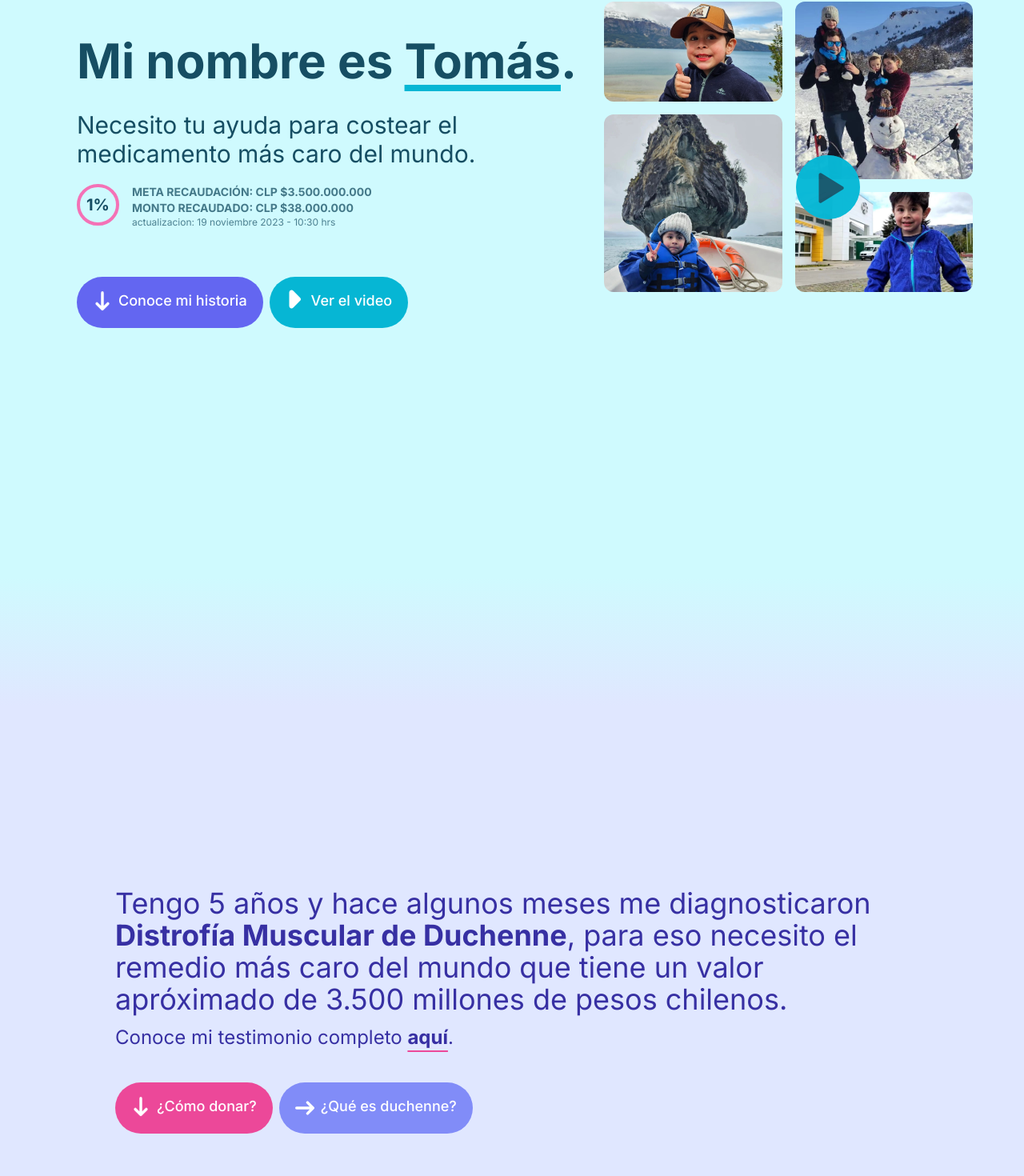
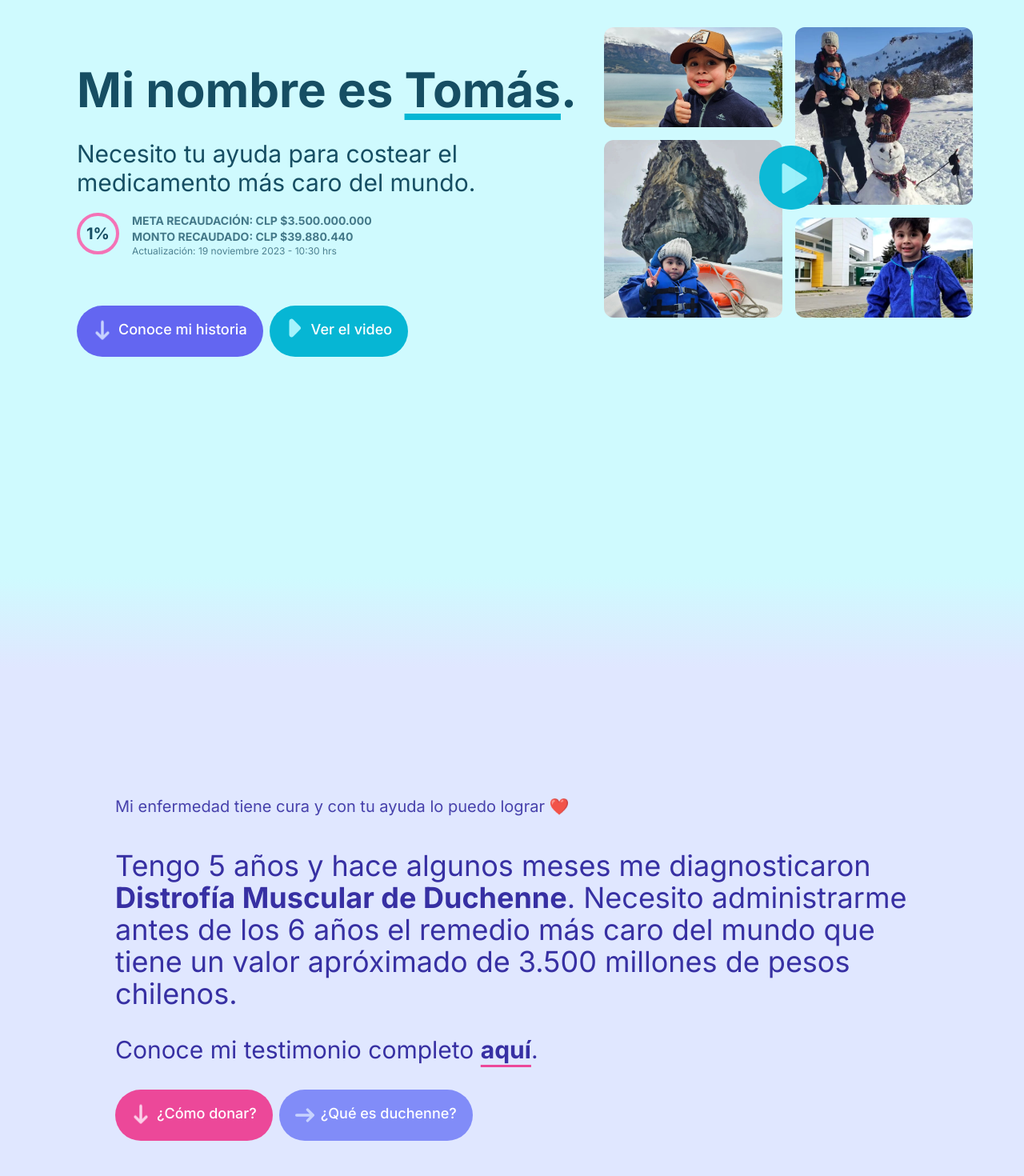
Before and after one commit to dalvaradotey/tomas, a Next.js app: page / in a window 1280 px wide. Shown: the part 154-1624 px from the top of the page at 80% size. Built offline with nearby package versions, Linux system fonts and the light colour scheme.

Commit message:
UPDATE: avances en diseño

```diff
--- a/src/app/layout.tsx
+++ b/src/app/layout.tsx
@@ -6,8 +6,8 @@ import './globals.css'
 const inter = Inter({ subsets: ['latin'] })
 
 export const metadata: Metadata = {
-  title: 'Create Next App',
-  description: 'Generated by create next app',
+  title: 'Tomás contra Duchenne',
+  description: 'Tengo 5 años y me diagnosticaron Distrofía Muscular de Duchenne. Necesito administrarme remedio más caro del mundo de 3.500 millones de pesos chilenos.',
 }
 
 export default function RootLayout({
--- a/src/components/About.tsx
+++ b/src/components/About.tsx
@@ -1,19 +1,23 @@
 export default function About() {
   return (
-    <div className="px-8 md:py-24 md:px-36 h-screen bg-indigo-100 text-indigo-800">
+    <div id="mi-historia" className="px-8 md:py-24 md:px-36 md:h-screen bg-indigo-100 text-indigo-800">
       <div className="rounded-3xl md:flex h-full">
-        <div className="align-middle px-18" style={{ paddingTop: '12%' }}>
-          <p className="text-2xl md:text-4xl mt-3 leading-12">Tengo 5 años y hace algunos meses me diagnosticaron <span className="font-bold">Distrofía Muscular de Duchenne</span>, para eso necesito el remedio más caro del mundo que tiene un valor apróximado de 3.500 millones de pesos chilenos.</p>
-          <p className="text-xl md:text-2xl mt-3">Conoce mi testimonio completo <span className="font-bold underline decoration-pink-500 underline-offset-8 cursor-pointer">aquí</span>.</p>
-          <div className="flex">
-            <button type="button" className="mt-10 flex text-white bg-pink-500 hover:bg-pink-600 focus:outline-none font-medium rounded-full text-sm px-3 py-4 md:px-5 md:py-4  text-center me-2 mb-2 transition duration-700 ease-in-out">
-              <svg className="animate-bounce mt-2 w-4 h-4 md:w-6 md:h-6 text-white" aria-hidden="true" xmlns="http://www.w3.org/2000/svg" fill="none" viewBox="0 0 10 14">
+        <div className="align-middle px-18 pt-16">
+          <h2 className="text-xl text-indigo-800 opacity-90 mb-10">Mi enfermedad tiene cura y con tu ayuda lo puedo lograr ❤️</h2>
+          <p className="text-xl md:text-4xl mt-3 leading-10">Tengo 5 años y hace algunos meses me diagnosticaron <span className="font-bold">Distrofía Muscular de Duchenne</span>. Necesito administrarme antes de los 6 años el remedio más caro del mundo que tiene un valor apróximado de 3.500 millones de pesos chilenos.</p>
+          <p className="text-xl md:text-3xl my-8">Conoce mi testimonio completo <span className="font-bold underline decoration-pink-500 underline-offset-8 cursor-pointer">aquí</span>.</p>
+          <div className="flex mt-4">
+            <a
+              href="#donar"
+              className="flex text-white bg-pink-500 hover:bg-pink-600 focus:outline-none font-medium rounded-full text-sm px-3 py-4 md:px-5 md:py-4  text-center me-2 mb-2 transition duration-700 ease-in-out"
+            >
+              <svg className="animate-bounce mt-2 w-4 h-4 md:w-6 md:h-6 text-pink-200" aria-hidden="true" xmlns="http://www.w3.org/2000/svg" fill="none" viewBox="0 0 10 14">
                 <path stroke="currentColor" strokeLinecap="round" strokeLinejoin="round" strokeWidth="2" d="M5 1v12m0 0 4-4m-4 4L1 9"></path>
               </svg>
               <span className="md:text-lg ml-2">¿Cómo donar?</span>
-            </button>
-            <button type="button" className="mt-10 flex text-white bg-indigo-400 hover:bg-indigo-600 focus:outline-none font-medium rounded-full text-sm px-3 py-4 md:px-5 md:py-4  text-center me-2 mb-2 transition duration-700 ease-in-out">
-              <svg style={{ marginTop: '4px' }} className="w-4 h-4 md:w-6 md:h-6 text-white" aria-hidden="true" xmlns="http://www.w3.org/2000/svg" fill="none" viewBox="0 0 14 10">
+            </a>
+            <button type="button" className="flex text-white bg-indigo-400 hover:bg-indigo-600 focus:outline-none font-medium rounded-full text-sm px-3 py-4 md:px-5 md:py-4  text-center me-2 mb-2 transition duration-700 ease-in-out">
+              <svg style={{ marginTop: '4px' }} className="w-4 h-4 md:w-6 md:h-6 text-indigo-200" aria-hidden="true" xmlns="http://www.w3.org/2000/svg" fill="none" viewBox="0 0 14 10">
                 <path stroke="currentColor" strokeLinecap="round" strokeLinejoin="round" strokeWidth="2" d="M1 5h12m0 0L9 1m4 4L9 9"></path>
               </svg>
               <span className="md:text-lg ml-2">¿Qué es duchenne?</span>
--- /dev/null
+++ b/src/components/CurrentGoal.tsx
@@ -0,0 +1,24 @@
+export default function CurrentGoal() {
+  return (
+    <div className="flex">
+      <div>
+        <div className="rounded-full border-4 border-pink-400 px-1.5 py-1 md:px-2 md:py-2 mr-3 md:mr-4">
+          <span className="md:text-xl font-bold">1%</span>
+        </div>
+      </div>
+      <div className="">
+        <p className="uppercase font-bold text-xs md:text-sm text-cyan-900 opacity-75">
+          <span className="md:block hidden">Meta recaudación: CLP $3.500.000.000</span>
+          <span className="md:hidden block">Meta: CLP $3.500.000.000</span>
+        </p>
+        <p className="uppercase font-bold text-xs md:text-sm text-cyan-900 opacity-75">
+          <span className="md:block hidden">Monto recaudado: CLP $39.880.440</span>
+          <span className="md:hidden block">Recaudado: CLP $39.880.440</span>
+        </p>
+        <p className="text-xs opacity-70 flex">
+          <span className="md:block hidden">Actualización:&nbsp;</span>19 noviembre 2023 - 10:30 hrs
+        </p>
+      </div>
+    </div>
+  )
+}
--- /dev/null
+++ b/src/components/CurrentGoalSection.tsx
@@ -0,0 +1,24 @@
+export default function CurrentGoalSection() {
+  return (
+    <div className="flex">
+      <div>
+        <div className="rounded-full border-4 border-green-400 px-1.5 py-1 md:px-3 md:py-4 mr-3 md:mr-4">
+          <span className="text-xl md:text-4xl font-bold text-green-900">1%</span>
+        </div>
+      </div>
+      <div className="">
+        <p className="font-bold text-md md:text-xl text-green-800">
+          <span className="md:block hidden">Meta recaudación: CLP $3.500.000.000</span>
+          <span className="md:hidden block">Meta: CLP $3.500.000.000</span>
+        </p>
+        <p className="font-bold text-md md:text-xl text-green-800">
+          <span className="md:block hidden">Monto recaudado: CLP $39.880.440</span>
+          <span className="md:hidden block">Recaudado: CLP $39.880.440</span>
+        </p>
+        <p className="text-xs md:text-lg opacity-70 flex">
+          <span className="md:block hidden">Actualización:&nbsp;</span>19 noviembre 2023 - 10:30 hrs
+        </p>
+      </div>
+    </div>
+  )
+}
--- a/src/components/Dialog.tsx
+++ b/src/components/Dialog.tsx
@@ -12,7 +12,6 @@ type Props = {
 export default function Dialog({ title, onClose, onOk, children }: Props) {
 
     const searchParams = useSearchParams()
-    console.log('TEST => ', searchParams.entries());
     const dialogRef = useRef<null | HTMLDialogElement>(null)
     const showDialog = searchParams.get('showDialog')
 
@@ -38,7 +37,7 @@ export default function Dialog({ title, onClose, onOk, children }: Props) {
         ? (
             <dialog ref={dialogRef} className="fixed top-50 left-50 -translate-x-50 -translate-y-50 z-10  rounded-xl backdrop:bg-gray-800/50">
                 <div className="w-[500px] max-w-fullbg-gray-200 flex flex-col">
-                    <div className="flex flex-row justify-between mb-4 pt-2 px-5 bg-yellow-400">
+                    <div className="flex flex-row justify-between mb-4 pt-2 px-5 bg-cyan-200">
                         <h1 className="text-2xl">{title}</h1>
                         <button
                             onClick={closeDialog}
@@ -50,7 +49,7 @@ export default function Dialog({ title, onClose, onOk, children }: Props) {
                         <div className="flex flex-row justify-end mt-2">
                             <button
                                 onClick={clickOk}
-                                className="bg-green-500 py-1 px-2 rounded border-none"
+                                className="bg-green-500 text-green-800 font-bold py-1 px-2 rounded border-none"
                             >
                                 OK
                             </button>
--- a/src/components/Hero.tsx
+++ b/src/components/Hero.tsx
@@ -1,35 +1,27 @@
+import CurrentGoal from "./CurrentGoal";
 import VideoGallery from "./VideoGallery";
 
 export default function Hero() {
   return (
-    <div className="bg-cyan-100 h-screen text-cyan-900 md:px-16">
-      <div className="rounded-3xl md:flex h-full">
+    <div className="bg-cyan-100 md:h-screen text-cyan-900 md:px-16">
+      <div className="rounded-3xl md:flex md:h-full">
         <div className="relative md:w-3/5">
-          <div className="align-middle px-8" style={{ paddingTop: '18%' }}>
-            <span className="text-3xl md:text-6xl font-bold">Mi nombre es <span className="underline decoration-cyan-500 underline-offset-8 md:decoration-8 decoration-4">Tomás</span>.</span>
-            <h1 className="md:text-3xl text-xl mt-4 md:mt-8 md:leading-9">Necesito tu ayuda para costear el medicamento más caro del mundo.</h1>
-            <div className="flex py-5">
-              <div>
-                <div className="rounded-full border-4 border-pink-400 px-2 py-2 mr-4">
-                  <span className="text-xl font-bold">1%</span>
-                </div>
-              </div>
-              <div className="">
-                <p className="uppercase font-bold text-xs md:text-sm text-cyan-900 opacity-75">Meta recaudación: CLP $3.500.000.000</p>
-                <p className="uppercase font-bold text-xs md:text-sm text-cyan-900 opacity-75">Monto recaudado: CLP $38.000.000</p>
-                <p className="text-xs opacity-70">actualizacion: 19 noviembre 2023 - 10:30 hrs</p>
-              </div>
+          <div className="align-middle px-8 pt-8 md:pt-40">
+            <span className="text-2xl md:text-6xl font-bold">Mi nombre es <span className="underline decoration-cyan-500 underline-offset-8 md:decoration-8 decoration-4">Tomás</span>.</span>
+            <h1 className="md:text-3xl text-lg mt-4 md:mt-8 md:leading-9 leading-6">Necesito tu ayuda para costear el medicamento más caro del mundo.</h1>
+            <div className="py-5">
+              <CurrentGoal />
             </div>
             <VideoGallery className="md:hidden my-6" />
             <div className="flex mt-10">
-              <button type="button" className="flex text-white bg-indigo-500 hover:bg-indigo-700 font-medium rounded-full text-sm px-3 py-4 md:px-5 md:py-4 text-center me-2 mb-2 transition duration-700 ease-in-out">
-                <svg className="animate-bounce mt-2 w-4 h-4 md:w-6 md:h-6 text-white" aria-hidden="true" xmlns="http://www.w3.org/2000/svg" fill="none" viewBox="0 0 10 14">
+              <a href="#mi-historia" className="flex text-white bg-indigo-500 hover:bg-indigo-700 font-medium rounded-full text-sm px-3 py-4 md:px-5 md:py-4 text-center me-2 mb-2 transition duration-700 ease-in-out">
+                <svg className="animate-bounce mt-2 w-4 h-4 md:w-6 md:h-6 text-indigo-200" aria-hidden="true" xmlns="http://www.w3.org/2000/svg" fill="none" viewBox="0 0 10 14">
                   <path stroke="currentColor" strokeLinecap="round" strokeLinejoin="round" strokeWidth="2" d="M5 1v12m0 0 4-4m-4 4L1 9"></path>
                 </svg>
                 <span className="md:text-lg ml-2">Conoce mi historia</span>
-              </button>
+              </a>
               <button type="button" className="flex text-white bg-cyan-500 hover:bg-cyan-800 font-medium rounded-full text-sm px-3 py-4 md:px-5 md:py-4 text-center mb-2 transition duration-700 ease-in-out">
-                <svg className="w-4 h-4 md:w-6 md:h-6 text-white" aria-hidden="true" xmlns="http://www.w3.org/2000/svg" fill="currentColor" viewBox="0 0 10 16">
+                <svg className="w-4 h-4 md:w-6 md:h-6 text-cyan-200" aria-hidden="true" xmlns="http://www.w3.org/2000/svg" fill="currentColor" viewBox="0 0 10 16">
                   <path d="M3.414 1A2 2 0 0 0 0 2.414v11.172A2 2 0 0 0 3.414 15L9 9.414a2 2 0 0 0 0-2.828L3.414 1Z"></path>
                 </svg>
                 <span className="md:text-lg ml-2">Ver el video</span>
@@ -38,7 +30,7 @@ export default function Hero() {
           </div>
         </div>
         <div className="md:w-2/5 relative">
-          <VideoGallery className="mt-20 hidden md:block" />
+          <VideoGallery className="mt-20 hidden md:block py-8" />
         </div>
       </div>
     </div>
--- a/src/components/Methods.tsx
+++ b/src/components/Methods.tsx
@@ -5,8 +5,8 @@ import WebPay from '../../public/webpay.png'
 
 export default function Methods() {
   return (
-    <div id="donar" className="px-8 md:py-24 md:px-28 text-neutral-700">
-      <h2 className="text-3xl md:text-5xl font-semibold text-center">¿Cómo <span className="underline decoration-pink-500 underline-offset-8 md:decoration-8 decoration-4 font-bold">donar</span>?</h2>
+    <div id="donar" className="px-8 py-20 md:py-24 md:px-28 text-neutral-700">
+      <h2 className="text-3xl md:text-5xl font-semibold text-center">¿Cómo donar?</h2>
       <p className="text-center text-xl md:text-2xl my-5">Puedes donar utilizando cualquiera de estos métodos:</p>
       <div className="md:flex justify-center py-5">
         <a href="?showDialog=y">
--- a/src/components/VideoGallery.tsx
+++ b/src/components/VideoGallery.tsx
@@ -7,11 +7,11 @@ import TomasTeleton from '../../public/tomas-teleton.jpg';
 export default function VideoGallery(props: any) {
   return (
     <div className={`relative ${props.className}`}>
-      <div className="absolute top-24 left-32 md:top-48 md:left-60">
+      <div className="absolute top-[38%] left-[38%] md:top-[42%] md:left-[42%]">
         <button className="relative flex h-20 w-20">
           <span className="animate-ping absolute inline-flex h-full w-full rounded-full bg-cyan-400 opacity-75"></span>
           <span className="relative inline-flex rounded-full h-20 w-20 bg-cyan-500 opacity-90 hover:opacity-100 transition duration-700 ease-in-out">
-            <svg xmlns="http://www.w3.org/2000/svg" width="50" height="50" viewBox="0 0 24 24" fill="none" stroke="currentColor" strokeWidth="1.5" strokeLinecap="round" strokeLinejoin="round" className="mt-4 ml-4">
+            <svg xmlns="http://www.w3.org/2000/svg" width="50" height="50" viewBox="0 0 24 24" fill="none" stroke="currentColor" strokeWidth="1.5" strokeLinecap="round" strokeLinejoin="round" className="mt-4 ml-4 text-cyan-200">
               <path d="M6 4v16a1 1 0 0 0 1.524 .852l13 -8a1 1 0 0 0 0 -1.704l-13 -8a1 1 0 0 0 -1.524 .852z" fill="currentColor" strokeWidth="0"></path>
             </svg>
           </span>
```
Also changed, not shown: src/app/page.tsx (+6 -2 lines), src/components/Goals.tsx (+10 -18 lines), src/components/Instagram.tsx (added, +14 -0 lines).
